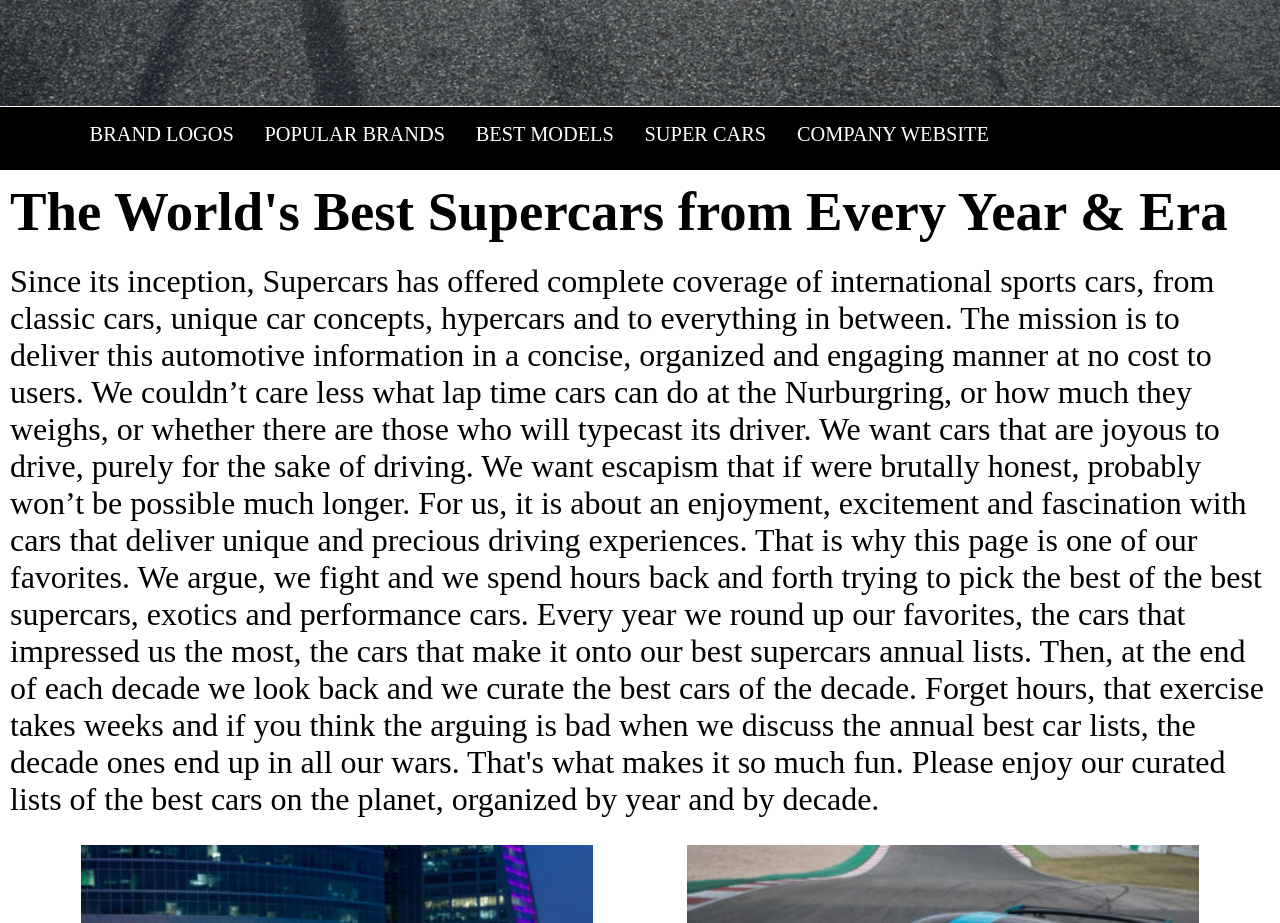
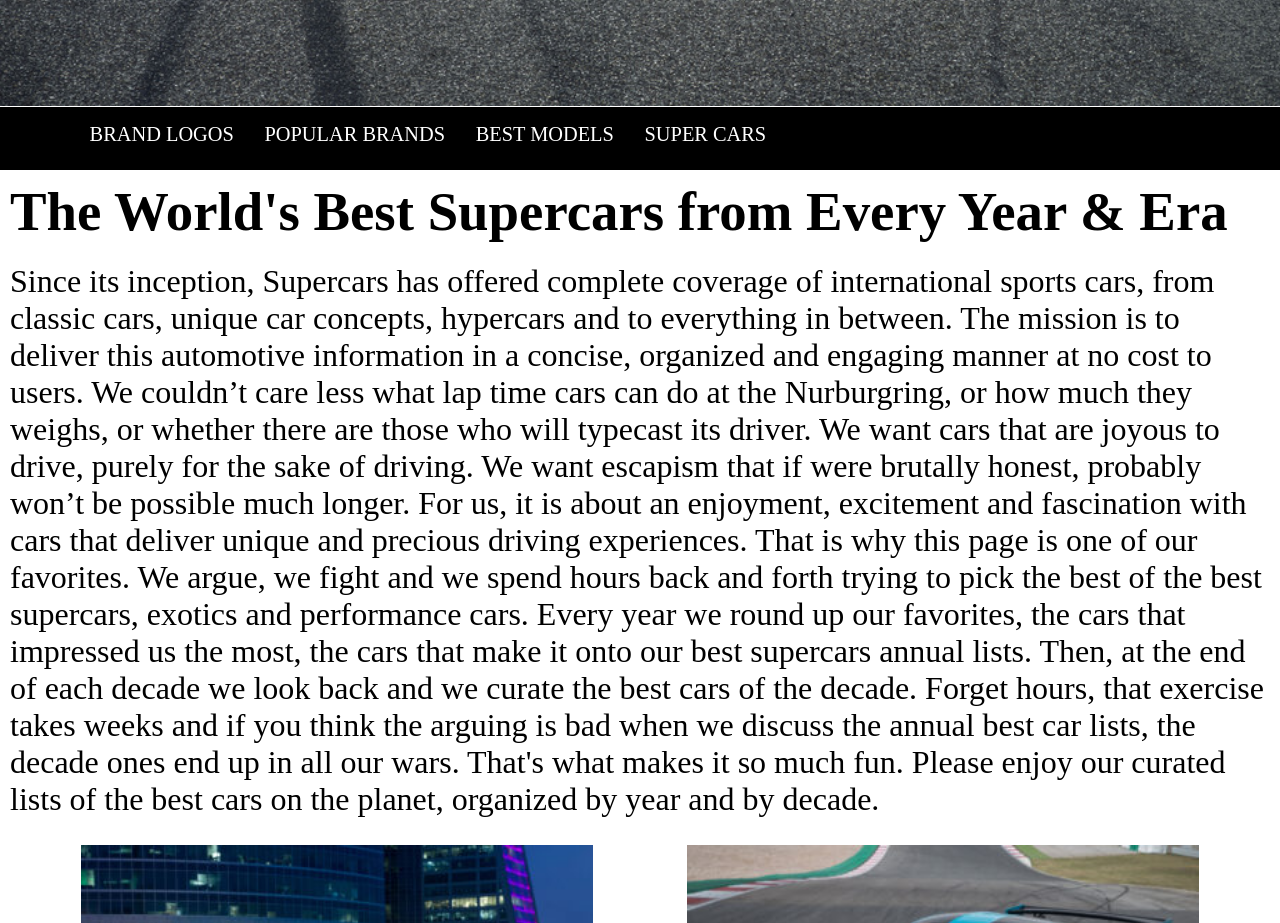
Before and after one commit to soumenbar/miniproject, a plain HTML site: page index.html in a window 1280 px wide. Shown: the part 920-1843 px from the top of the page. Drawn offline with Linux system fonts and the light colour scheme.

Commit message:
Update index.html

```diff
--- a/index.html
+++ b/index.html
@@ -163,7 +163,6 @@
             <li>POPULAR BRANDS</li>
             <li>BEST MODELS</li>
             <li>SUPER CARS</li>
-            <li>COMPANY WEBSITE</li>
         </ul>
       </div>
 
```
